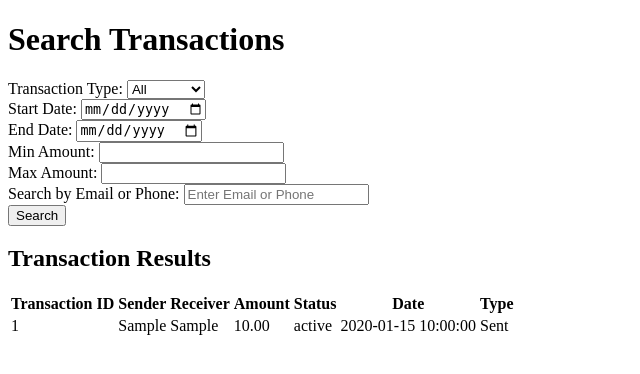
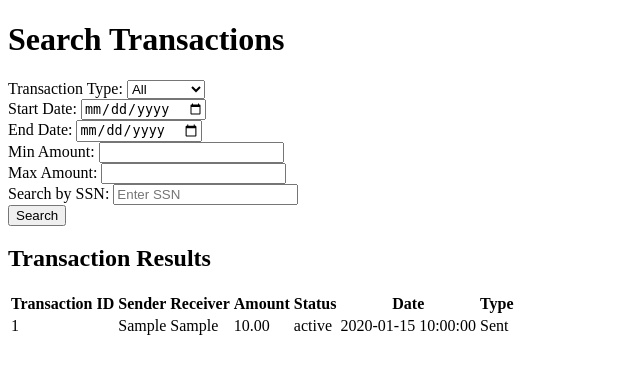
Before and after one commit to mgallo185/CS631Project, a Flask app: page /search_transactions in a window 1280 px wide. Shown: the top 374 px of the page, without its empty margins (0-640 px from the left). Run offline with Flask 3, Linux system fonts and the light colour scheme; a user stored in the database is signed in; tables that the repository leaves empty hold one stand-in row (values such as "Sample post"); parts of the project's set-up code (start-up, migrations or seed data) failed here and were passed over.

Commit message:
transaction search

```diff
--- a/app.py
+++ b/app.py
@@ -674,6 +674,7 @@ def search_transactions():
         end_date = request.form.get('end_date')
         amount_min = request.form.get('amount_min')
         amount_max = request.form.get('amount_max')
+        ssn_filter = request.form.get('ssn_filter')  # Get SSN filter from form
 
         # Filter by transaction type
         if transaction_type:
@@ -694,9 +695,15 @@ def search_transactions():
         if amount_max:
             transactions = transactions.filter(Transaction.amount <= Decimal(amount_max))
 
+        # Filter by SSN (if provided)
+        if ssn_filter:
+            transactions = transactions.filter(
+                (Transaction.sender_wallet_id_ssn == ssn_filter) |
+                (Transaction.receiver_wallet_id_ssn == ssn_filter)
+            )
+
     transactions = transactions.all()  # Execute the query
     return render_template('search_transactions.html', transactions=transactions)
 
-
 if __name__ == '__main__':
     app.run(debug=True)
--- a/templates/search_transactions.html
+++ b/templates/search_transactions.html
@@ -26,9 +26,9 @@
         <label for="amount_max">Max Amount:</label>
         <input type="number" name="amount_max" step="0.01"><br>
 
-        <!-- New Input for Email or Phone Search -->
-        <label for="email_phone">Search by Email or Phone:</label>
-        <input type="text" name="email_phone" id="email_phone" placeholder="Enter Email or Phone"><br>
+        <!-- New Input for SSN Search -->
+        <label for="ssn_filter">Search by SSN:</label>
+        <input type="text" name="ssn_filter" id="ssn_filter" placeholder="Enter SSN"><br>
 
         <button type="submit">Search</button>
     </form>
```
